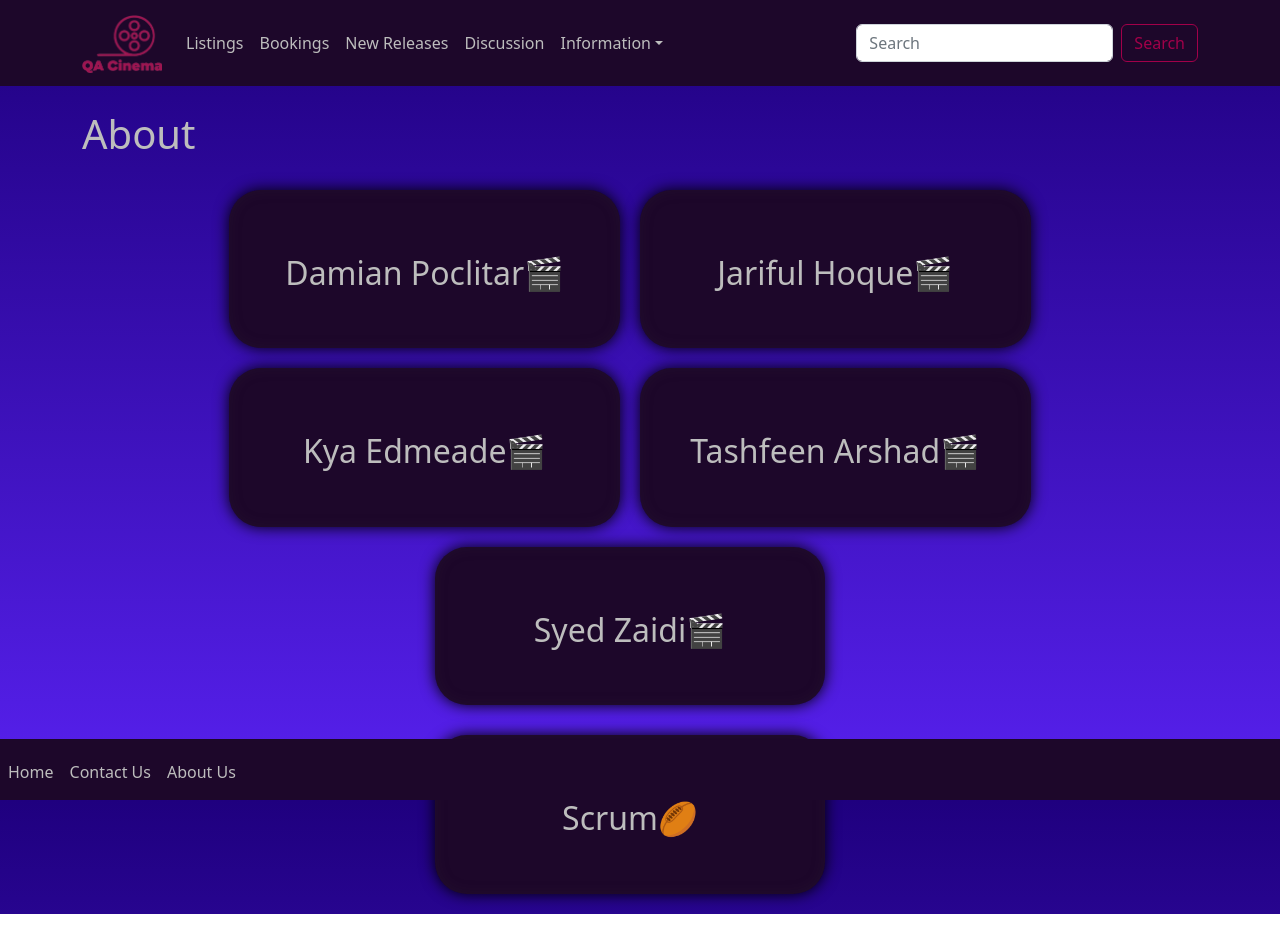
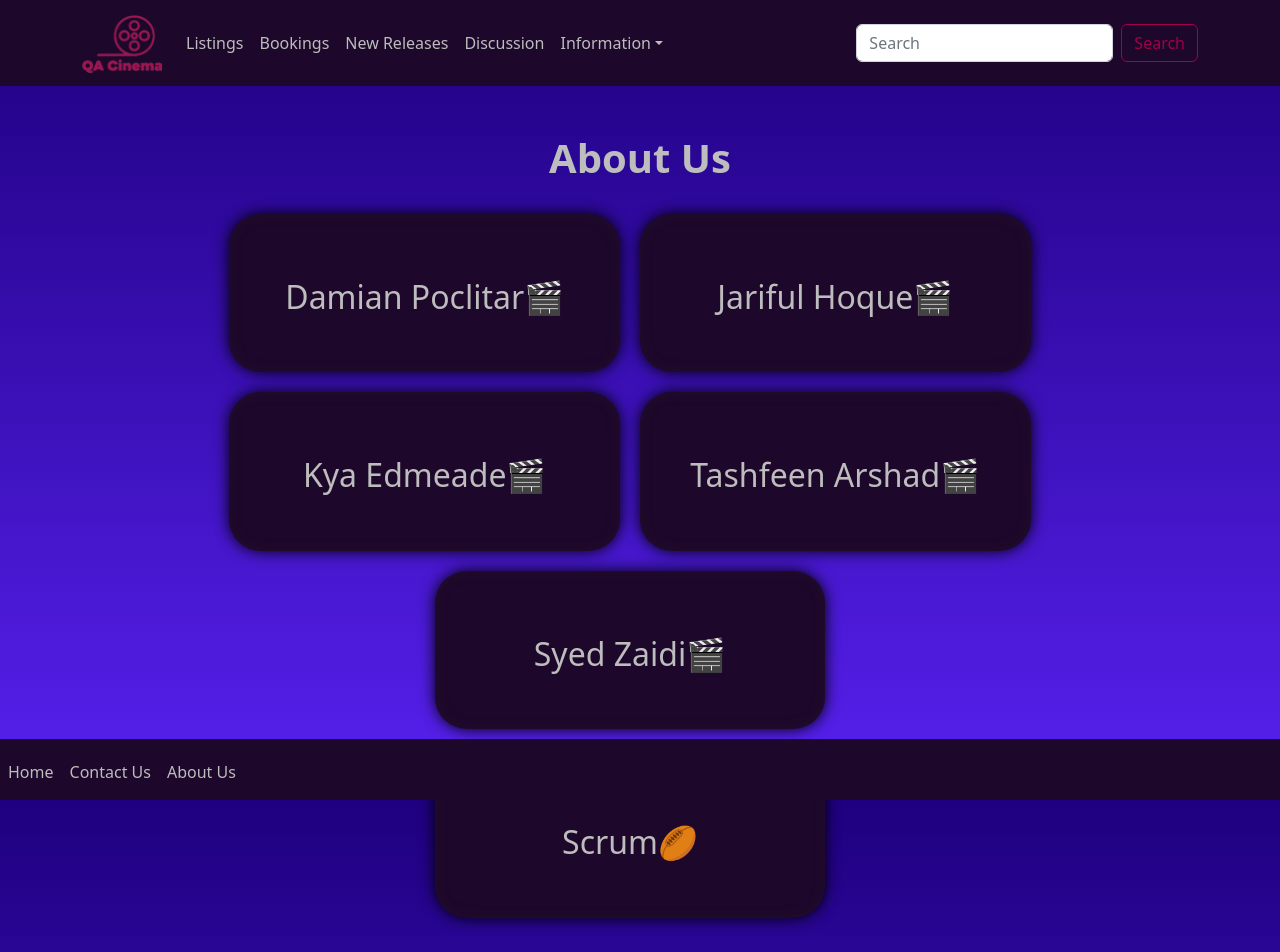
Before and after one commit to tashfeenarshad/DTK_JS-QA_CINEMA, a React (Create React App) app in the folder cinema/: page /about in a window 1280 px wide. Shown: the top 952 px of the page. Before the commit the page ends 914 px from the top, so only its background shows below. Built offline with nearby package versions, Linux system fonts and the light colour scheme.

Commit message:
Small fixes

```diff
--- a/cinema/public/index.html
+++ b/cinema/public/index.html
@@ -24,7 +24,7 @@
       work correctly both with client-side routing and a non-root public URL.
       Learn how to configure a non-root public URL by running `npm run build`.
     -->
-    <title>React App</title>
+    <title>QA Cinema</title>
   </head>
   <body>
     <noscript>You need to enable JavaScript to run this app.</noscript>
--- a/cinema/src/App.css
+++ b/cinema/src/App.css
@@ -212,7 +212,7 @@ body {
 
 .scrumDiv{
   margin-right: 0%;
-  margin-bottom: 20%;
+  margin-bottom: 5%;
   text-align: center;
 
 }
--- a/cinema/src/Components/About.jsx
+++ b/cinema/src/Components/About.jsx
@@ -1,9 +1,6 @@
 import Button from 'react-bootstrap/Button';
-import Card from 'react-bootstrap/Card';
-import Col from 'react-bootstrap/Col';
-import Row from 'react-bootstrap/Row';
-import {motion} from 'framer-motion';
-import {useState} from 'react';
+import { motion } from 'framer-motion';
+import { useState } from 'react';
 
 function About() {
 
@@ -11,16 +8,17 @@ function About() {
 
   return (
     <>
+      <br/>
+      <h1 style={{ display: 'flex', justifyContent: 'center', fontWeight: 'bold' }}>About Us</h1>
       <div className="aboutContainer">
-    <h1>About</h1>
 
-      <br/>
+        <br />
         <div className="aboutDivGroup">
           <div className="aboutDiv">
-      <motion.div transition ={{layout: {duration: 0.2,type: "spring"}}} onClick={() => setIsOpen(!isOpen)} className="aboutCard">
+            <motion.div transition={{ layout: { duration: 0.2, type: "spring" } }} onClick={() => setIsOpen(!isOpen)} className="aboutCard">
               <motion.h2 layout="position">Damian Poclitar🎬</motion.h2>
               {isOpen &&
-        <motion.div initial={{opacity: 0 }} animate={{opacity: 1 }} >
+                <motion.div initial={{ opacity: 0 }} animate={{ opacity: 1 }} >
                   <h4>Technical Team Lead/Developer</h4>
                   <p>
                     <a href='/contact' target="_blank" rel="noopener noreferrer"><Button variant="primary">Email</Button></a>
@@ -33,10 +31,10 @@ function About() {
           </div>
 
           <div className="aboutDiv">
-      <motion.div transition ={{layout: {duration: 0,type: "spring"}}} onClick={() => setIsOpen(!isOpen)} className="aboutCard">
+            <motion.div transition={{ layout: { duration: 0, type: "spring" } }} onClick={() => setIsOpen(!isOpen)} className="aboutCard">
               <motion.h2 layout="position">Jariful Hoque🎬</motion.h2>
               {isOpen &&
-        <motion.div initial={{opacity: 0 }} animate={{opacity: 1 }} >
+                <motion.div initial={{ opacity: 0 }} animate={{ opacity: 1 }} >
                   <h4>Dev Ops/Full Stack Developer</h4>
                   <p>
                     <a href='/contact' target="_blank" rel="noopener noreferrer"><Button variant="primary">Email</Button></a>
@@ -51,10 +49,10 @@ function About() {
 
 
           <div className="aboutDiv">
-      <motion.div transition ={{layout: {duration: 0.2,type: "spring"}}} onClick={() => setIsOpen(!isOpen)} className="aboutCard">
+            <motion.div transition={{ layout: { duration: 0.2, type: "spring" } }} onClick={() => setIsOpen(!isOpen)} className="aboutCard">
               <motion.h2 layout="position">Kya Edmeade🎬</motion.h2>
               {isOpen &&
-        <motion.div initial={{opacity: 0 }} animate={{opacity: 1 }} >
+                <motion.div initial={{ opacity: 0 }} animate={{ opacity: 1 }} >
                   <h4>Scrum Master/Developer</h4>
                   <p>
                     <a href='/contact' target="_blank" rel="noopener noreferrer"><Button variant="primary">Email</Button></a>
@@ -67,15 +65,15 @@ function About() {
           </div>
 
           <div className="aboutDiv">
-      <motion.div transition ={{layout: {duration: 0,type: "spring"}}} onClick={() => setIsOpen(!isOpen)} className="aboutCard">
+            <motion.div transition={{ layout: { duration: 0, type: "spring" } }} onClick={() => setIsOpen(!isOpen)} className="aboutCard">
               <motion.h2 layout="position">Tashfeen Arshad🎬</motion.h2>
               {isOpen &&
-        <motion.div initial={{opacity: 0 }} animate={{opacity: 1 }} >
+                <motion.div initial={{ opacity: 0 }} animate={{ opacity: 1 }} >
                   <h4>Product Owner/Developer</h4>
                   <p>
                     <a href='/contact' target="_blank" rel="noopener noreferrer"><Button variant="primary">Email</Button></a>
-          <a href=''target="_blank" rel="noopener noreferrer"><Button variant="primary">LinkedIn</Button></a>
-          <a href='https://github.com/tashfeenarshad'target="_blank" rel="noopener noreferrer"><Button variant="primary">GitHub</Button></a>
+                    <a href='https://www.linkedin.com' target="_blank" rel="noopener noreferrer"><Button variant="primary">LinkedIn</Button></a>
+                    <a href='https://github.com/tashfeenarshad' target="_blank" rel="noopener noreferrer"><Button variant="primary">GitHub</Button></a>
                   </p>
                 </motion.div>
               }
@@ -84,10 +82,10 @@ function About() {
 
 
           <div className="aboutDiv">
-      <motion.div transition ={{layout: {duration: 0,type: "spring"}}} onClick={() => setIsOpen(!isOpen)} className="aboutCard">
+            <motion.div transition={{ layout: { duration: 0, type: "spring" } }} onClick={() => setIsOpen(!isOpen)} className="aboutCard">
               <motion.h2 layout="position">Syed Zaidi🎬</motion.h2>
               {isOpen &&
-        <motion.div initial={{opacity: 0 }} animate={{opacity: 1 }} >
+                <motion.div initial={{ opacity: 0 }} animate={{ opacity: 1 }} >
                   <h4>Full Stack Developer</h4>
                   <p>
                     <a href='/contact' target="_blank" rel="noopener noreferrer"><Button variant="primary">Email</Button></a>
@@ -104,10 +102,10 @@ function About() {
 
         <div className="scrumDiv">
           <div className="aboutDiv">
-          <motion.div transition ={{layout: {duration: 0.2,type: "spring"}}} onClick={() => setIsOpen(!isOpen)} className="aboutCard">
+            <motion.div transition={{ layout: { duration: 0.2, type: "spring" } }} onClick={() => setIsOpen(!isOpen)} className="aboutCard">
               <motion.h2 layout="position">Scrum🏉</motion.h2>
               {isOpen &&
-            <motion.div initial={{opacity: 0 }} animate={{opacity: 1 }} >
+                <motion.div initial={{ opacity: 0 }} animate={{ opacity: 1 }} >
                   <h4>What is Scrum?</h4>
                   <p>
                     <p>Scrum is a framework for project management that emphasizes teamwork, accountability and iterative progress toward a well-defined goal. The framework begins with a simple premise: Start with what can be seen or known. After that, track the progress and tweak, as necessary.</p>
@@ -127,6 +125,8 @@ function About() {
           </div>
         </div>
       </div>
+      <br/>
 
-    </>);}
+    </>);
+}
 export default About;
--- a/cinema/src/Components/Bookings.jsx
+++ b/cinema/src/Components/Bookings.jsx
@@ -228,7 +228,7 @@ const Bookings = () => {
         </Form.Group>
 
         <Form.Group className="mb-3" controlId="formGridTime">
-          <Form.Label>Time</Form.Label>
+          <Form.Label>Day</Form.Label>
           <Form.Select defaultValue="Choose..." onChange={(e) => { setDay(e.target.value) }} required>
             {(showingDays == null) ? (<option>Choose a day</option>) :
               (showingDays.map((days, i) =>
--- a/cinema/src/Components/Discussion.jsx
+++ b/cinema/src/Components/Discussion.jsx
@@ -107,7 +107,7 @@ function DiscussionBoard() {
                 </div>
 
                 <div className='disscussionListContainer'>
-                    {items.map((item) =>
+                    {items.slice(0).reverse().map((item) =>
                     (<ListGroup key={item._id} >
                         <ListGroup.Item>{item.name}</ListGroup.Item>
                         <ListGroup.Item>Movie: {item.movie}</ListGroup.Item>
--- a/cinema/src/Components/PlacesToGo.jsx
+++ b/cinema/src/Components/PlacesToGo.jsx
@@ -5,8 +5,10 @@ import Carousel from 'react-bootstrap/Carousel';
 export default function PlacesToGo() {
 
   return (<>
-    <h1>Places To Go</h1>
+
     <br />
+    <br />
+    <h1 style={{ display: 'flex', justifyContent: 'center', fontWeight: 'bold' }}>Places To Go</h1>
 
     <Carousel>
       <Carousel.Item>
@@ -57,6 +59,9 @@ export default function PlacesToGo() {
         </Carousel.Caption>
       </Carousel.Item>
     </Carousel>
+    <br/>
+    <br/>
+    <br/>
 
 
   </>);
```
Lines whose indentation alone changed are shown as unchanged.
